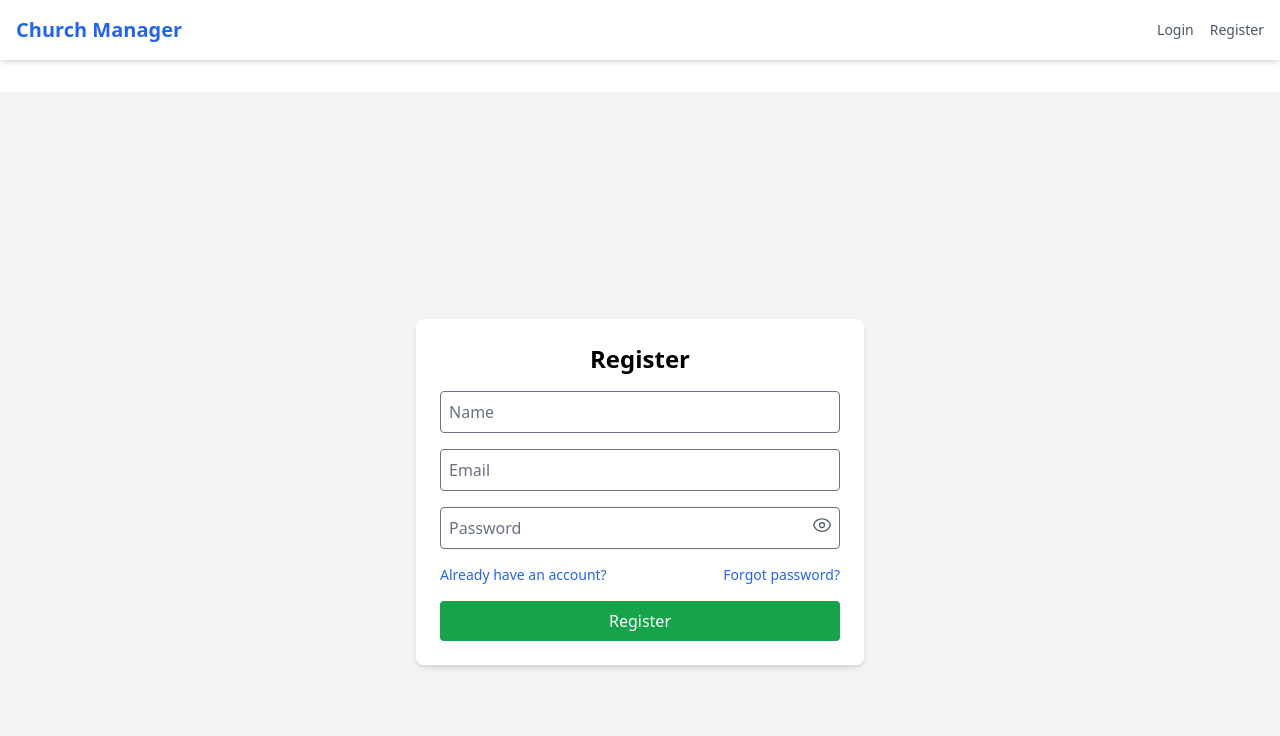
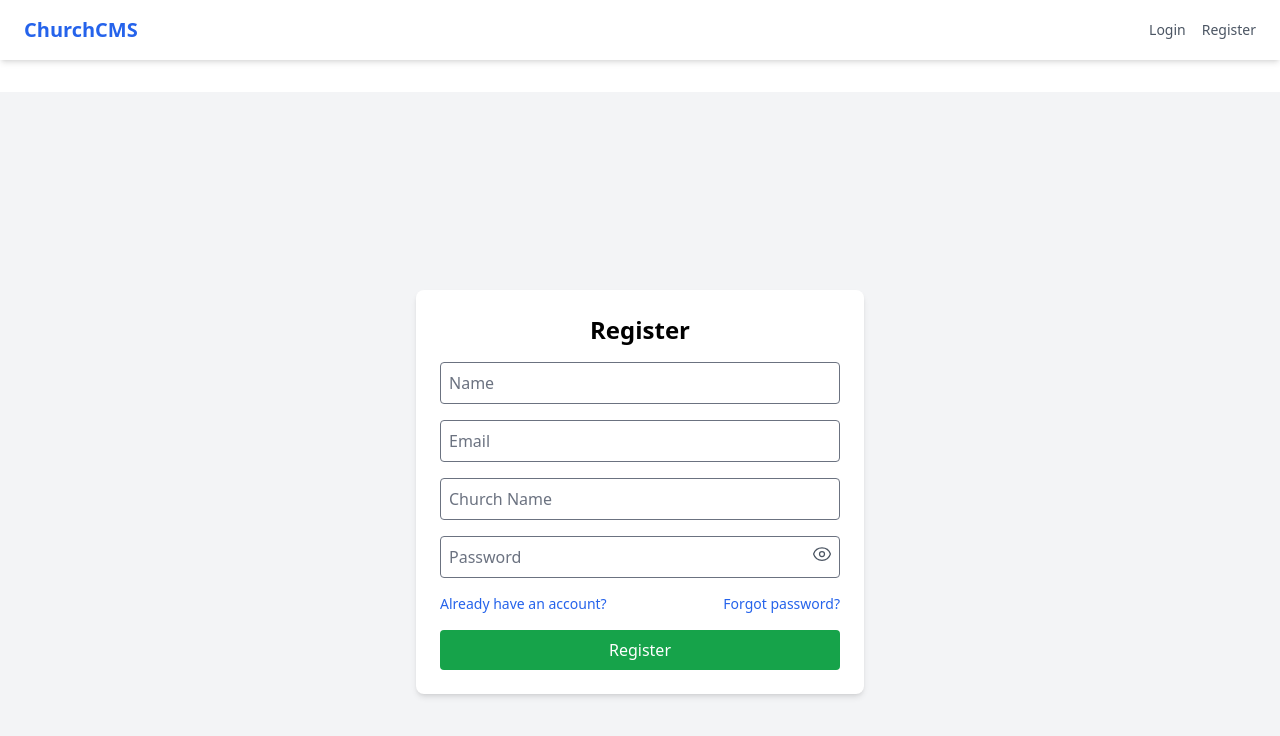
Before and after one commit to muriithithegoat/church-frontend, a React (Create React App) app: page /register in a window 1280 px wide. Shown: the top 736 px of the page. Built offline with nearby package versions, Linux system fonts and the light colour scheme.

Commit message:
added church names

```diff
--- a/src/components/Navbar.js
+++ b/src/components/Navbar.js
@@ -4,46 +4,47 @@ import { Link, useNavigate } from 'react-router-dom';
 const Navbar = () => {
   const navigate = useNavigate();
   const token = localStorage.getItem('token');
+  const user = JSON.parse(localStorage.getItem('user') || '{}');
 
   const handleLogout = () => {
     localStorage.removeItem('token');
+    localStorage.removeItem('user');
     navigate('/login');
   };
 
   return (
-    <nav className="bg-white shadow-md p-4 flex justify-between items-center">
-      <Link to="/" className="text-xl font-bold text-blue-600">
-        Church Manager
-      </Link>
+    <nav className="bg-white shadow-md px-6 py-4 flex items-center justify-between">
+      {/* Left side */}
+      <div className="flex items-center gap-6">
+        <Link to="/" className="text-xl font-bold text-blue-600">
+          ChurchCMS
+        </Link>
+      </div>
 
-      <div className="flex items-center space-x-4">
+      {/* Centered Church Name */}
+      {token && (
+        <div className="flex-1 text-center">
+          <h1 className="text-2xl font-bold text-blue-700">{user.churchName || 'Your Church'}</h1>
+        </div>
+      )}
+
+      {/* Right side (buttons) */}
+      <div className="flex items-center gap-4">
         {!token ? (
           <>
-            <Link
-              to="/login"
-              className="text-sm text-gray-600 hover:text-blue-600"
-            >
+            <Link to="/login" className="text-sm text-gray-600 hover:text-blue-600">
               Login
             </Link>
-            <Link
-              to="/register"
-              className="text-sm text-gray-600 hover:text-blue-600"
-            >
+            <Link to="/register" className="text-sm text-gray-600 hover:text-blue-600">
               Register
             </Link>
           </>
         ) : (
           <>
-            <Link
-              to="/dashboard"
-              className="text-sm text-gray-600 hover:text-blue-600"
-            >
+            <Link to="/dashboard" className="text-sm text-gray-600 hover:text-blue-600">
               Dashboard
             </Link>
-            <button
-              onClick={handleLogout}
-              className="text-sm text-red-500 hover:text-red-600"
-            >
+            <button onClick={handleLogout} className="text-sm text-red-500 hover:text-red-600">
               Logout
             </button>
           </>
--- a/src/components/Sidebar.js
+++ b/src/components/Sidebar.js
@@ -10,10 +10,20 @@ const Sidebar = () => {
       pathname === path ? 'bg-gray-300 font-semibold' : ''
     }`;
 
+  const user = JSON.parse(localStorage.getItem('user') || '{}');
+
   return (
-    <aside className="w-64 h-full bg-gray-100 border-r p-4">
-      <h1 className="text-2xl font-bold mb-8">ChurchCMS</h1>
-      <nav className="flex flex-col space-y-2">
+    <aside className="w-64 h-full bg-gray-100 border-r p-4 flex flex-col items-center">
+      <div className="mb-6 text-center">
+        <h1 className="text-2xl font-bold text-blue-700">ChurchCMS</h1>
+        {user?.churchName && (
+          <div className="mt-1 px-3 py-1 bg-blue-100 text-blue-700 rounded-full text-sm font-medium shadow-sm">
+            ⛪ {user.churchName}
+          </div>
+        )}
+      </div>
+
+      <nav className="flex flex-col space-y-2 w-full">
         <Link to="/" className={linkClasses('/')}>
           <HomeIcon className="h-5 w-5" /> Dashboard
         </Link>
--- a/src/pages/Login.js
+++ b/src/pages/Login.js
@@ -1,13 +1,13 @@
 import React, { useState } from 'react';
 import axios from '../api/axiosInstance';
-
 import { useNavigate, Link } from 'react-router-dom';
 import { EyeIcon, EyeSlashIcon } from '@heroicons/react/24/outline';
 
 const Login = () => {
   const [form, setForm] = useState({ email: '', password: '' });
+  const [error, setError] = useState('');
+  const [churchName, setChurchName] = useState('');
   const [showPassword, setShowPassword] = useState(false);
-  const [error, setError] = useState('');
   const navigate = useNavigate();
 
   const handleChange = (e) => {
@@ -16,18 +16,21 @@ const Login = () => {
 
   const handleSubmit = async (e) => {
     e.preventDefault();
+    setError('');
+    setChurchName('');
     try {
       const res = await axios.post('http://localhost:5000/api/auth/login', form);
-      const { token, user } = res.data;
+      const { user, token } = res.data;
 
-      // Save to localStorage
+      // Store token and user info in localStorage
       localStorage.setItem('token', token);
       localStorage.setItem('user', JSON.stringify(user));
 
-      navigate('/');
+      setChurchName(user.churchName); // show church name
+      setTimeout(() => navigate('/dashboard'), 1500);
     } catch (err) {
       console.error('Login failed:', err);
-      setError('Invalid email or password');
+      setError(err.response?.data?.message || 'Failed to login');
     }
   };
 
@@ -39,6 +42,11 @@ const Login = () => {
       >
         <h2 className="text-2xl font-bold text-center">Login</h2>
         {error && <p className="text-red-500 text-sm text-center">{error}</p>}
+        {churchName && (
+          <p className="text-green-600 text-sm text-center">
+            ✅ Logged into <strong>{churchName}</strong>
+          </p>
+        )}
 
         <input
           type="email"
@@ -65,17 +73,13 @@ const Login = () => {
             onClick={() => setShowPassword(!showPassword)}
             className="absolute right-2 top-2 text-gray-600"
           >
-            {showPassword ? (
-              <EyeSlashIcon className="h-5 w-5" />
-            ) : (
-              <EyeIcon className="h-5 w-5" />
-            )}
+            {showPassword ? <EyeSlashIcon className="h-5 w-5" /> : <EyeIcon className="h-5 w-5" />}
           </button>
         </div>
 
         <div className="flex justify-between text-sm text-blue-600">
           <Link to="/register" className="hover:underline">
-            New here? Register
+            Don't have an account?
           </Link>
           <Link to="/forgot-password" className="hover:underline">
             Forgot password?
--- a/src/pages/Register.js
+++ b/src/pages/Register.js
@@ -1,11 +1,10 @@
 import React, { useState } from 'react';
 import axios from '../api/axiosInstance';
-
 import { useNavigate, Link } from 'react-router-dom';
 import { EyeIcon, EyeSlashIcon } from '@heroicons/react/24/outline';
 
 const Register = () => {
-  const [form, setForm] = useState({ name: '', email: '', password: '' });
+  const [form, setForm] = useState({ name: '', email: '', password: '', churchName: '' });
   const [error, setError] = useState('');
   const [showPassword, setShowPassword] = useState(false);
   const navigate = useNavigate();
@@ -21,7 +20,7 @@ const Register = () => {
       navigate('/login');
     } catch (err) {
       console.error('Registration failed:', err);
-      setError('Failed to register user');
+      setError(err.response?.data?.message || 'Failed to register user');
     }
   };
 
@@ -49,6 +48,16 @@ const Register = () => {
           placeholder="Email"
           className="w-full p-2 border rounded"
           value={form.email}
+          onChange={handleChange}
+          required
+        />
+
+        <input
+          type="text"
+          name="churchName"
+          placeholder="Church Name"
+          className="w-full p-2 border rounded"
+          value={form.churchName}
           onChange={handleChange}
           required
         />
```
